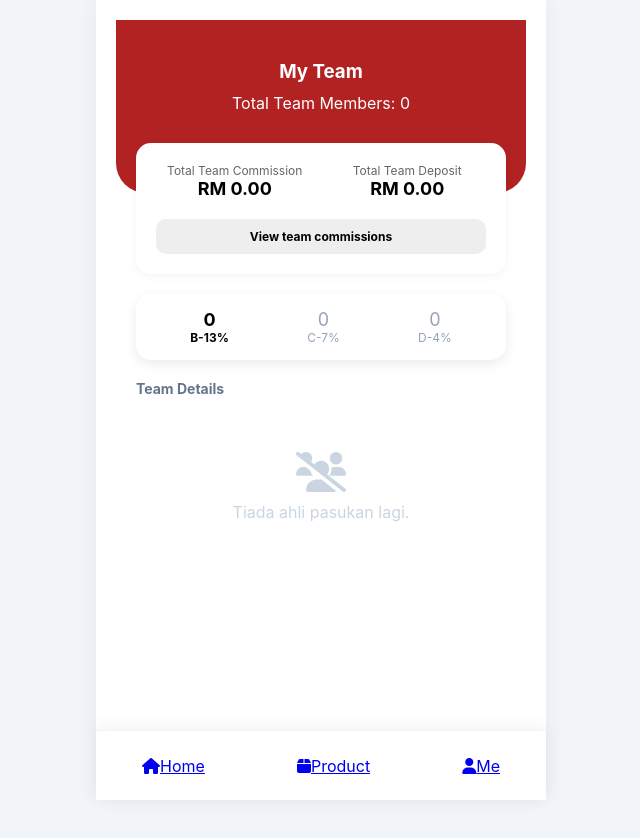
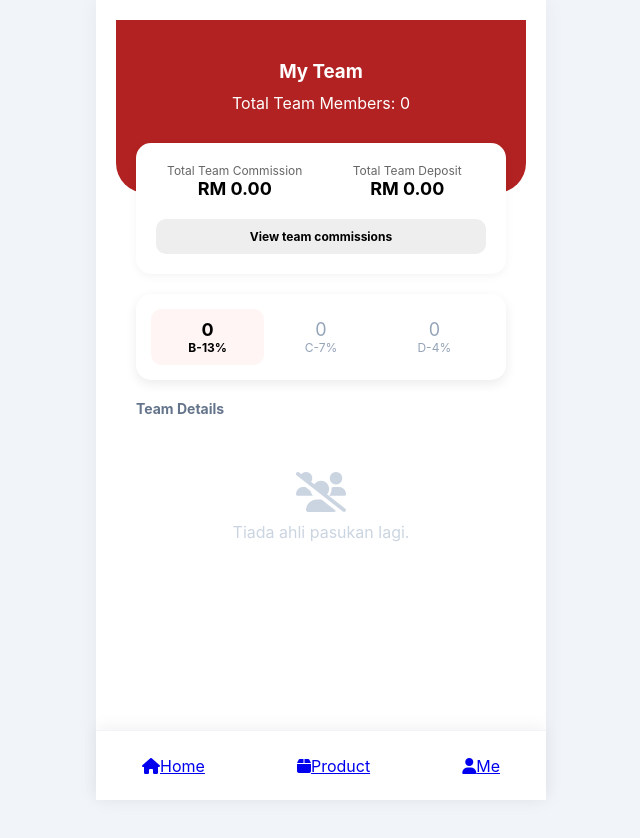
Before and after one commit to mohdsah/MicroVest, a plain HTML site: page team.html in a window 1280 px wide. Shown: the whole page, without its empty margins (319-959 px from the left). Drawn offline with nearby package versions, Linux system fonts and the light colour scheme.

Commit message:
Update style.css

```diff
--- a/style.css
+++ b/style.css
@@ -462,3 +462,20 @@ input {
     background: #fee2e2;
     color: #ef4444;
 }
+
+
+.level-tab {
+    flex: 1;
+    padding: 10px;
+    cursor: pointer;
+    transition: 0.3s;
+    border-radius: 10px;
+}
+
+.level-tab.active {
+    background: #fff5f5;
+}
+
+.team-list-section {
+    margin-bottom: 100px; /* Ruang untuk Bottom Nav */
+}
```
